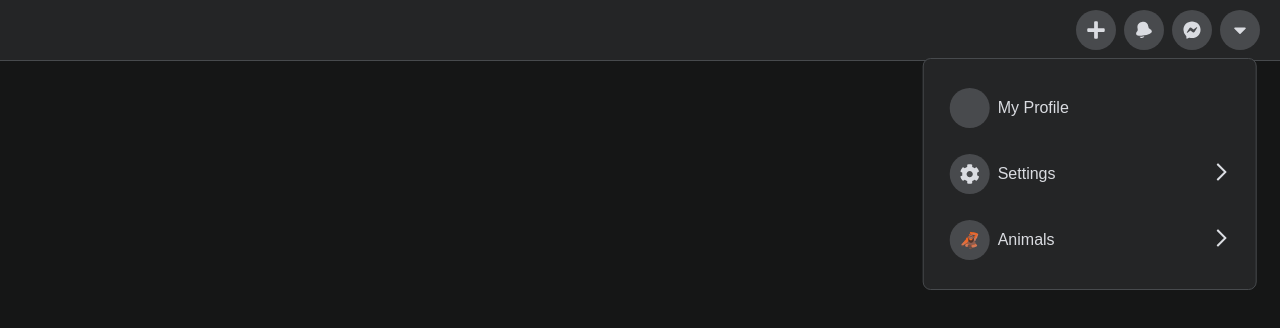
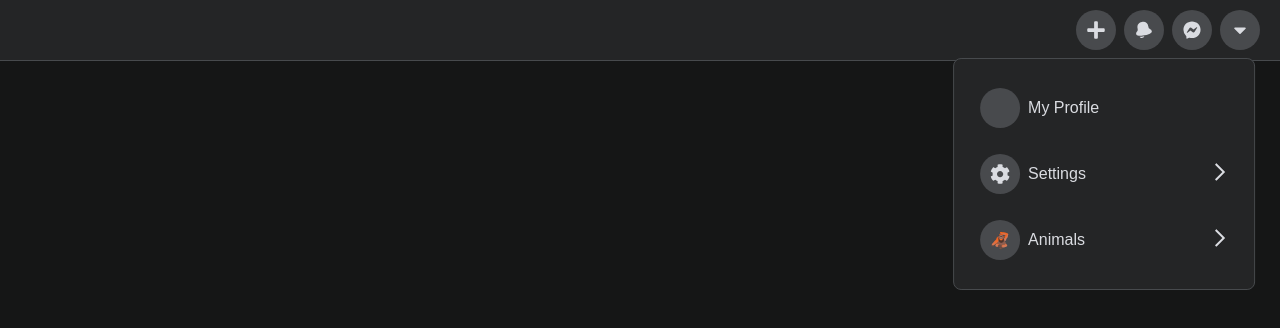
Before and after one commit to changwo/Advanced-Dropdowns, a React (Create React App) app: page / in a window 1280 px wide. Both pictures are taken after a click on the link 1240 px from the left and 30 px from the top of the page. Shown: the top 328 px of the page. Built offline with nearby package versions, Linux system fonts and the light colour scheme.

Commit message:
fixed clipping menu item issue

```diff
--- a/src/components/Navbar/DropDownMenu/index.js
+++ b/src/components/Navbar/DropDownMenu/index.js
@@ -16,7 +16,6 @@ const DropDown = styled.div`
   background-color: ${props => props.theme.bg};
   border: ${props => props.theme.border};
   border-radius: ${props => props.theme.borderRadius};
-  padding: 1rem;
   overflow: hidden;
 
   transition: height ${props => props.theme.speed} ease;
@@ -35,6 +34,8 @@ const MenuItem = styled.a`
 
 const Box = styled.div`
   width: 100%;
+  padding: 1rem;
+  box-sizing: border-box;
 `
 
 const TransitionPrimary = styled(CSSTransition)`
@@ -91,6 +92,7 @@ const DropDownMenu = () => {
     const dropdownRef = useRef(null)
 
     useEffect(() => {
+        setMenuHeight(0)
         setMenuHeight(dropdownRef.current.firstChild.offsetHeight)
         console.log(dropdownRef.current.firstChild.offsetHeight)
     }, [])
```
